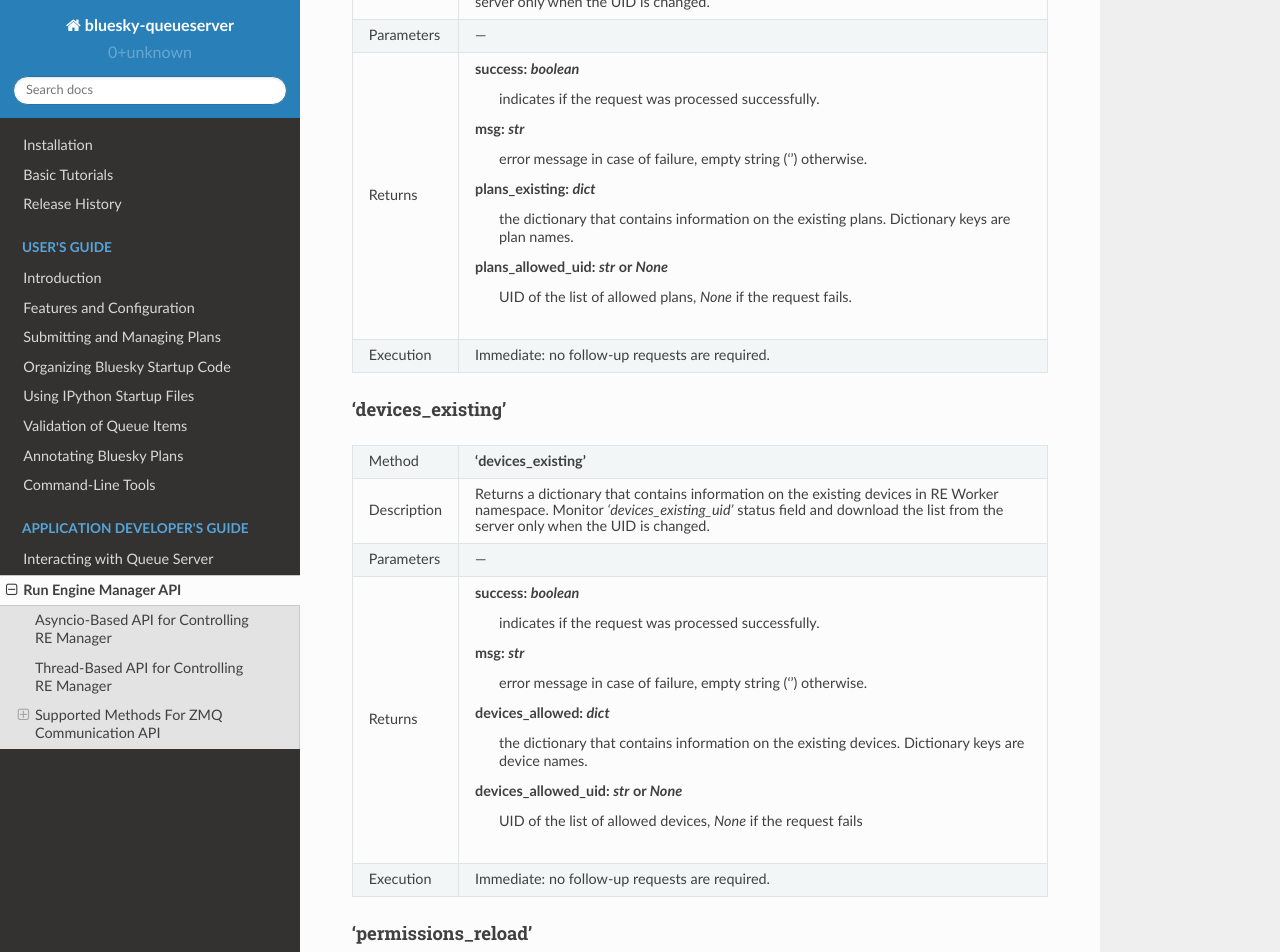
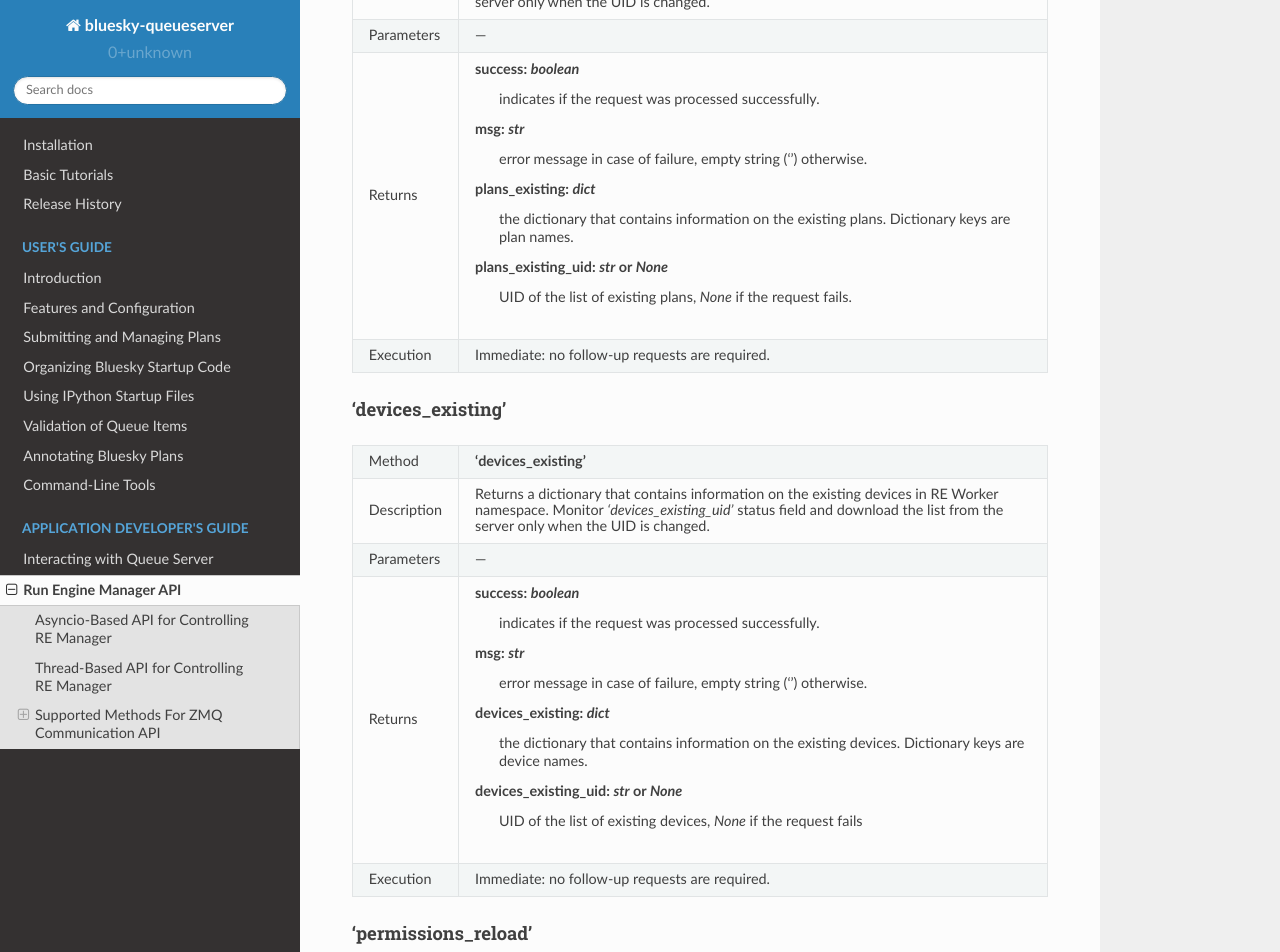
Before and after one commit to bluesky/bluesky-queueserver, a Sphinx documentation site: the page built from docs/source/re_manager_api.rst, in a window 1280 px wide and 1400 px high, scrolled down 6615 px. Shown: the top 952 px of the window. Built offline with Sphinx 7.4.7 and the Read the Docs theme 2.0.0, drawn with Linux system fonts in a browser that asks for light colours.

Commit message:
DOC: minor fixes in API documentation

```diff
--- a/docs/source/re_manager_api.rst
+++ b/docs/source/re_manager_api.rst
@@ -372,8 +372,8 @@ Returns       **success**: *boolean*
                   the dictionary that contains information on the existing plans.
                   Dictionary keys are plan names.
 
-              **plans_allowed_uid**: *str* or *None*
-                  UID of the list of allowed plans, *None* if the request fails.
+              **plans_existing_uid**: *str* or *None*
+                  UID of the list of existing plans, *None* if the request fails.
 ------------  -----------------------------------------------------------------------------------------
 Execution     Immediate: no follow-up requests are required.
 ============  =========================================================================================
@@ -399,12 +399,12 @@ Returns       **success**: *boolean*
               **msg**: *str*
                   error message in case of failure, empty string ('') otherwise.
 
-              **devices_allowed**: *dict*
+              **devices_existing**: *dict*
                   the dictionary that contains information on the existing devices.
                   Dictionary keys are device names.
 
-              **devices_allowed_uid**: *str* or *None*
-                  UID of the list of allowed devices, *None* if the request fails
+              **devices_existing_uid**: *str* or *None*
+                  UID of the list of existing devices, *None* if the request fails
 ------------  -----------------------------------------------------------------------------------------
 Execution     Immediate: no follow-up requests are required.
 ============  =========================================================================================
```
